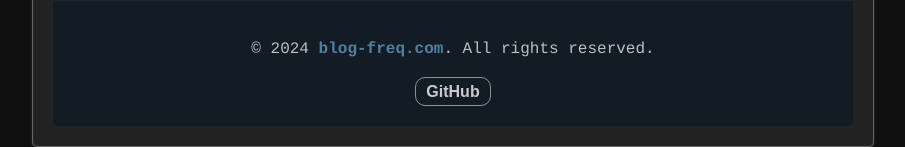
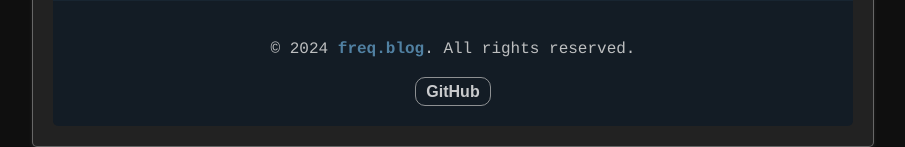
Before and after one commit to code-freq/django-htmx-blog, a Django app: page /home/ in a window 1280 px wide. Shown: the part 1135-1282 px from the top of the page, without its empty margins (187-1092 px from the left). Run offline with Django 5.2, Linux system fonts and the light colour scheme; the visitor is signed in with stand-in values (Sample User, id 1); data comes from the database, SQL or seed files in the repository; data that the repository does not hold is empty; some libraries are stand-ins or nearby versions.

Commit message:
Update home.html

```diff
--- a/weblog_project/weblog_app/templates/home.html
+++ b/weblog_project/weblog_app/templates/home.html
@@ -128,7 +128,7 @@
 
 <footer>
     <div class="footer-content">
-        <p>© 2024 <span style="color:#5689aced;font-weight:bold">blog-freq.com</span>. All rights reserved.</p>
+        <p>© 2024 <span style="color:#5689aced;font-weight:bold">freq.blog</span>. All rights reserved.</p>
         <div class="social-media">
             <a href="https://github.com/code-freq">GitHub</a>
         </div>
```
